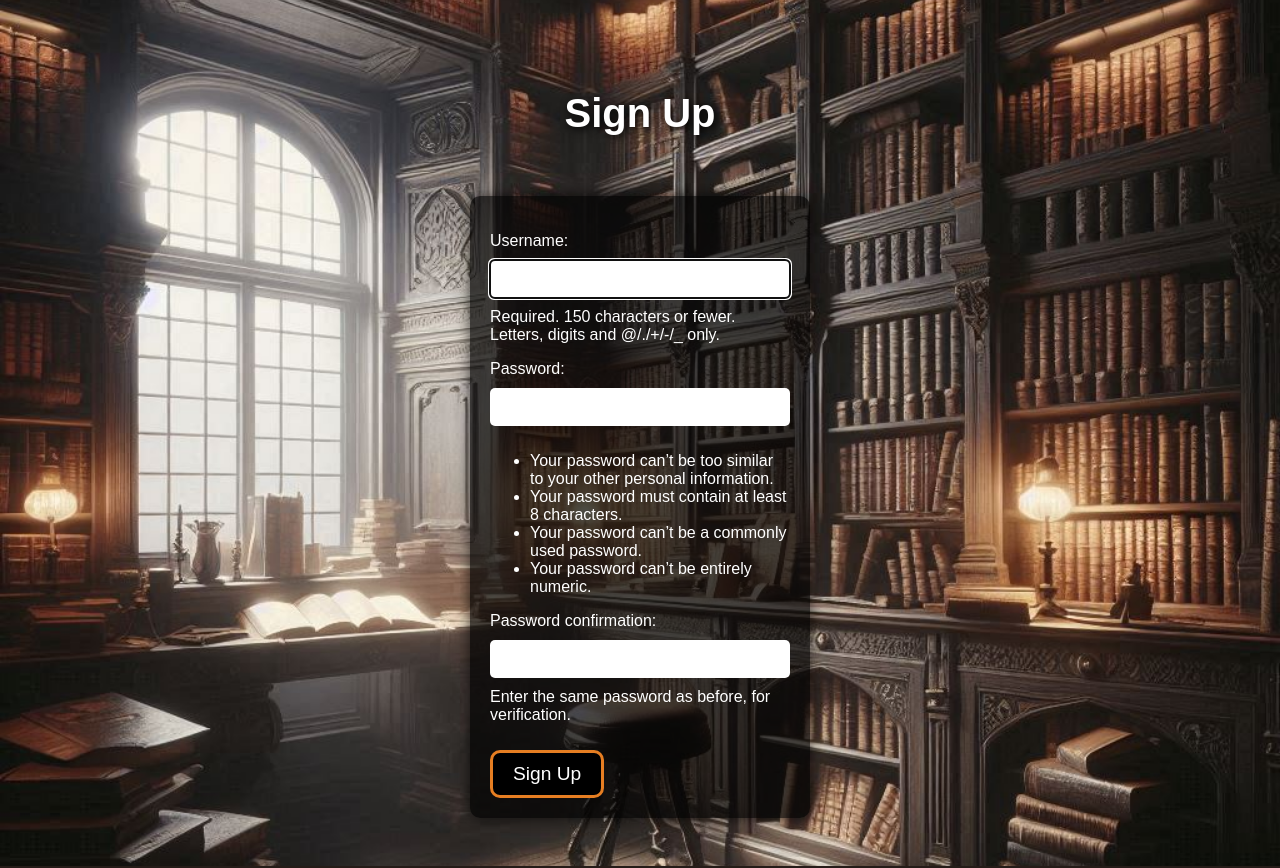
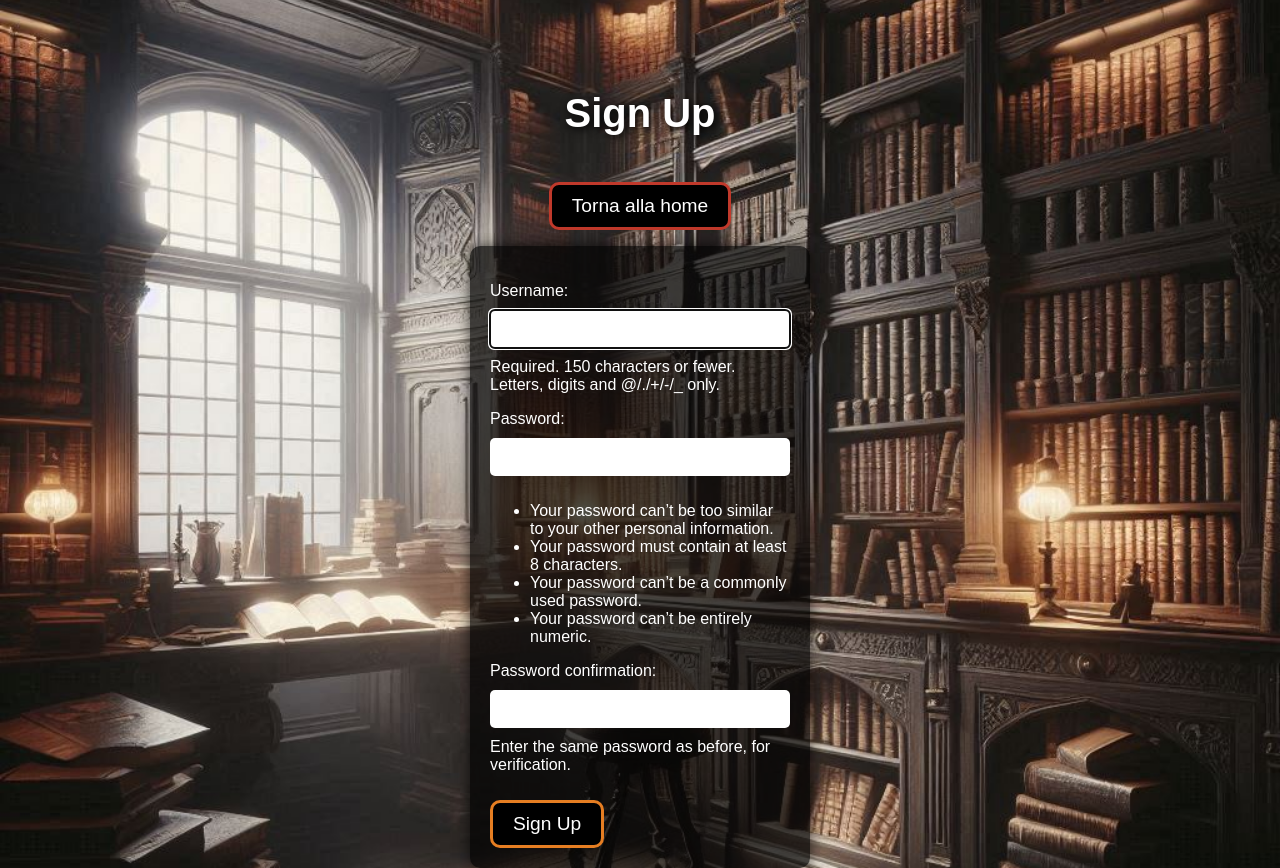
Before and after one commit to MariaMancuso05/Mystery_Library, a Django app: page /libreria/signup/ in a window 1280 px wide. Run offline with Django 5.2, Linux system fonts and the light colour scheme.

```diff
--- a/django/libreria/templates/registration/signup.html
+++ b/django/libreria/templates/registration/signup.html
@@ -5,6 +5,11 @@
 {% block content %}
 <div class="container">
     <h2>Sign Up</h2>
+    <p>
+        <a href="{% url 'libreria:homelib' %}">
+            <button class="button button2">Torna alla home</button>
+        </a>
+    </p>
     <form method="post">   <!-- è la tecnica utilizzata da http per ricevere dati dal browser -->
         {% csrf_token %}
         {{ form.as_p }}
```
Also changed, not shown: django/libreria/templates/registration/login.html (+7 -0 lines), django/db.sqlite3, 1 other file.
